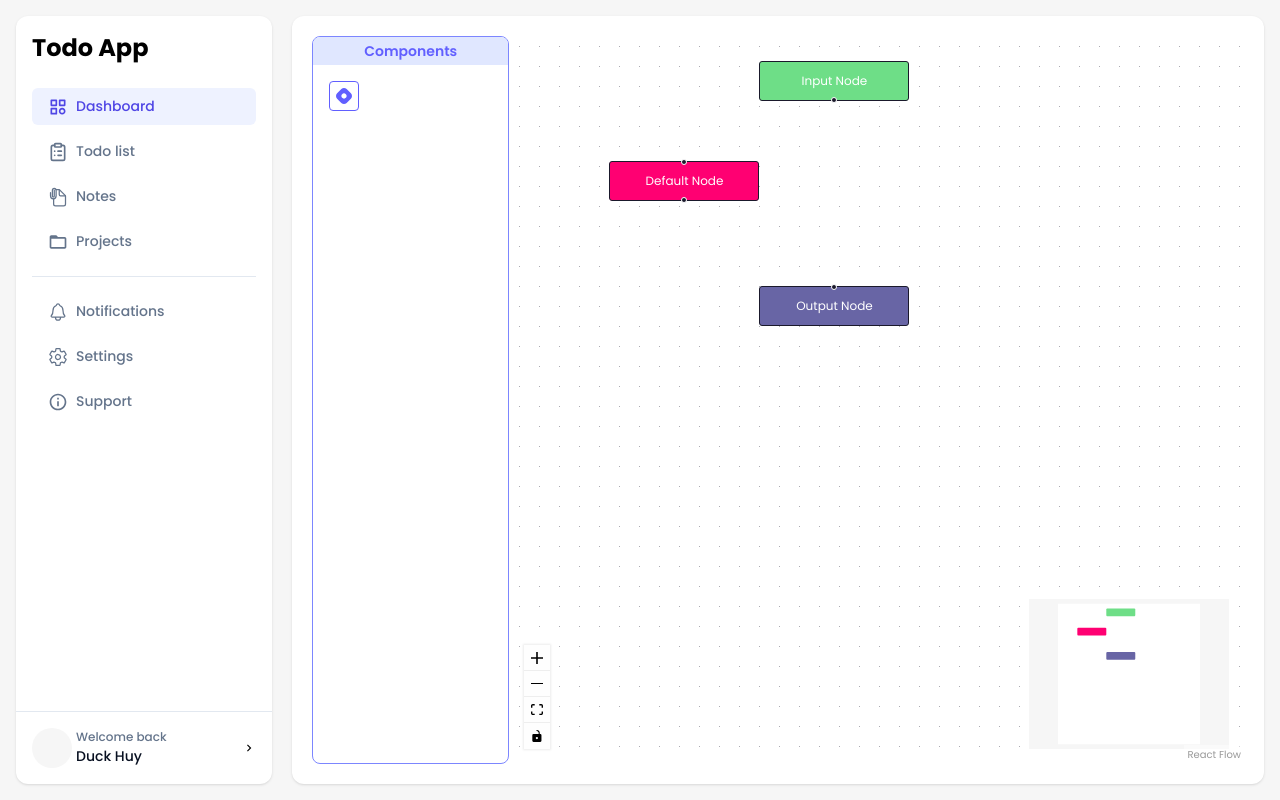
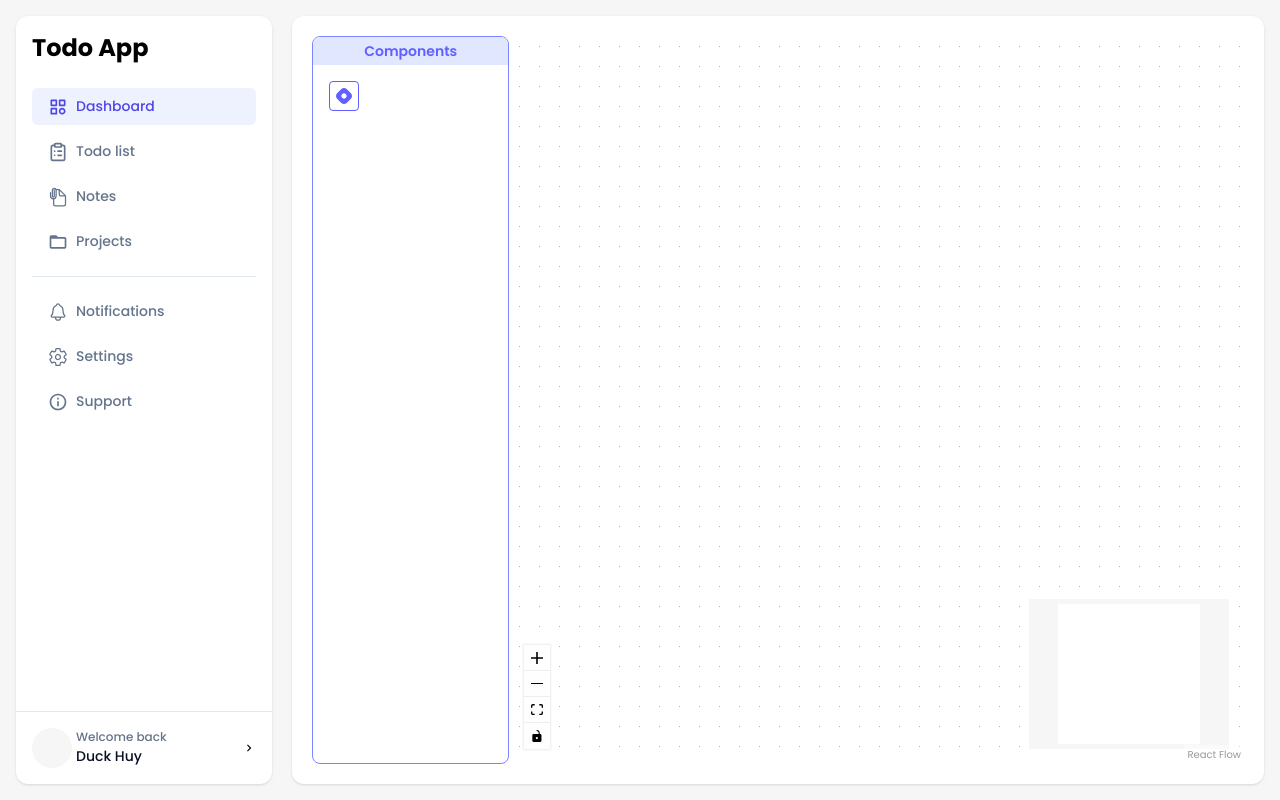
Before and after one commit to dhuy00/Knowly, a React (Vite) app in the folder knowly_frontend/: page /notes/diagram/1 in a window 1280 px wide. Built offline with nearby package versions, Linux system fonts and the light colour scheme.

Commit message:
add useNode hook for diagram editor

```diff
--- a/knowly_frontend/src/components/diagram/DiagramEditor.tsx
+++ b/knowly_frontend/src/components/diagram/DiagramEditor.tsx
@@ -1,19 +1,23 @@
-import BreadCumb from "../common/BreadCumb";
+// import BreadCumb from "../common/BreadCumb";
 import {
   ReactFlow,
   Background,
   Controls,
   applyEdgeChanges,
-  applyNodeChanges,
   addEdge,
   MiniMap
 } from "@xyflow/react";
 import "@xyflow/react/dist/style.css";
-import { React, useState, useCallback } from "react";
-import type { Edge } from "@xyflow/react";
+import React, { useState, useCallback, useEffect } from "react";
 import DiagramToolbar from "./DiagramToolbar";
+import { useNode } from "../../hooks/useNode";
+import type { Node, Edge } from "@xyflow/react";
 
 const DiagramEditor = () => {
+  const initialNodes: Node[] = [];
+
+  const { nodes, onNodesChange, addNode, updateNodeLabel, deleteNode } = useNode({ initialNodes });
+
   const nodeColor = (node) => {
     switch (node.type) {
       case "input":
@@ -25,46 +29,16 @@ const DiagramEditor = () => {
     }
   };
 
-  const breadCumbPath = [
-    { label: "Notes", href: "/notes" },
-    { label: "Myle", href: "/notes/1" },
-    { label: "First diagram", active: true },
-  ];
+  // const breadCumbPath = [
+  //   { label: "Notes", href: "/notes" },
+  //   { label: "Myle", href: "/notes/1" },
+  //   { label: "First diagram", active: true },
+  // ];
 
-  const initialNodes = [
-    {
-      id: "1",
-      type: "input",
-      data: { label: "Input Node" },
-      position: { x: 250, y: 25 },
-      style: { backgroundColor: "#6ede87", color: "white" },
-    },
-
-    {
-      id: "2",
-      data: { label: <div>Default Node</div> },
-      position: { x: 100, y: 125 },
-      style: { backgroundColor: "#ff0072", color: "white" },
-    },
-    {
-      id: "3",
-      type: "output",
-      data: { label: "Output Node" },
-      position: { x: 250, y: 250 },
-      style: { backgroundColor: "#6865A5", color: "white" },
-    },
-  ];
 
   const initialEdges: Edge[] = [];
 
-  const [nodes, setNodes] = useState(initialNodes);
   const [edges, setEdges] = useState(initialEdges);
-
-  const onNodesChange = useCallback(
-    (changes) =>
-      setNodes((nodeSnapshot) => applyNodeChanges(changes, nodeSnapshot)),
-    []
-  );
 
   const onEdgesChange = useCallback(
     (changes) =>
@@ -79,13 +53,14 @@ const DiagramEditor = () => {
 
   return (
     <div className="bg-background-primary h-full w-full rounded-xl p-5 shadow-sm overflow-hidden flex">
-        <DiagramToolbar/>
+      <DiagramToolbar addNode={addNode}/>
       <ReactFlow
         nodes={nodes}
         edges={edges}
         onNodesChange={onNodesChange}
         onEdgesChange={onEdgesChange}
         onConnect={onConnect}
+        deleteKeyCode={["Delete"]}
       >
         <Background />
         <MiniMap nodeColor={nodeColor} nodeStrokeWidth={3} zoomable pannable />
--- a/knowly_frontend/src/components/diagram/DiagramToolbar.tsx
+++ b/knowly_frontend/src/components/diagram/DiagramToolbar.tsx
@@ -1,14 +1,25 @@
 import React from "react";
 import { FaHashnode } from "react-icons/fa6";
+import type { AddNodeFunction } from "../../hooks/useNode";
 
-const DiagramToolbar = () => {
+interface DiagramToolbarProp {
+  addNode: AddNodeFunction,
+}
+
+const DiagramToolbar: React.FC<DiagramToolbarProp> = ({addNode}) => {
+
+  const handleAddNode = () => {
+    addNode();
+  }
+
   return (
     <div className="w-[250px] border border-indigo-400 rounded-lg flex flex-col overflow-hidden">
       <span className="text-center bg-indigo-100 w-full text-sm font-semibold py-1 text-indigo-500">
         Components
       </span>
       <div className="p-4">
-        <div className="border w-fit py-1.5 px-1.5 rounded-sm text-indigo-500 hover:bg-indigo-100 cursor-pointer">
+        <div className="border w-fit py-1.5 px-1.5 rounded-sm text-indigo-500 hover:bg-indigo-100 cursor-pointer"
+        onClick={handleAddNode}>
           <FaHashnode />
         </div>
       </div>
--- /dev/null
+++ b/knowly_frontend/src/hooks/useNode.ts
@@ -0,0 +1,88 @@
+import { useCallback, useState } from "react";
+import { applyNodeChanges } from  "@xyflow/react";
+import type { Node, XYPosition, NodeChange }  from "@xyflow/react";
+
+type UseNodeProps = {
+  initialNodes: Node[];
+};
+
+export const useNode = ({ initialNodes }: UseNodeProps) => {
+  const [nodes, setNodes] = useState<Node[]>(initialNodes);
+
+  const onNodesChange = useCallback((changes: NodeChange[]) => {
+    setNodes((nds) => applyNodeChanges(changes, nds));
+  }, []);
+
+  const addNode = (label: string = "New Node", position?: XYPosition) => {
+    const newNode: Node = {
+      id: crypto.randomUUID(),
+      data: { label },
+      position: position ?? {
+        x: Math.random() * 400,
+        y: Math.random() * 400,
+      },
+      style: {
+        backgroundColor: "#3fc5cc",
+        color: "#333",
+      },
+    };
+
+    setNodes((prev) => [...prev, newNode]);
+  };
+
+  const updateNodeLabel = (id: string, newLabel: string) => {
+    setNodes((prev) =>
+      prev.map((node) =>
+        node.id === id
+          ? {
+              ...node,
+              data: {
+                ...node.data,
+                label: newLabel,
+              },
+            }
+          : node
+      )
+    );
+  };
+
+  const updateNodeData = (id: string, data: Partial<Node["data"]>) => {
+    setNodes((prev) =>
+      prev.map((node) =>
+        node.id === id
+          ? {
+              ...node,
+              data: {
+                ...node.data,
+                ...data,
+              },
+            }
+          : node
+      )
+    );
+  };
+
+  const deleteNode = (id: string) => {
+    setNodes((prev) => prev.filter((node) => node.id !== id));
+  };
+
+  const deleteSelectedNodes = () => {
+    setNodes((prev) => prev.filter((node) => !node.selected));
+  };
+
+  return {
+    nodes,
+    setNodes,
+    onNodesChange,
+    addNode,
+    updateNodeLabel,
+    updateNodeData,
+    deleteNode,
+    deleteSelectedNodes,
+  };
+};
+
+export type AddNodeFunction = (
+  label?: string,
+  position?: XYPosition
+) => void;
--- a/knowly_frontend/src/index.css
+++ b/knowly_frontend/src/index.css
@@ -98,3 +98,8 @@ blockquote {
 .ProseMirror p span {
   font-size: inherit;
 }
+
+.react-flow__node.selected {
+  border-color: transparent !important;
+  box-shadow: 0 0 0 1.5px #5766ee !important;
+}
```
Also changed, not shown: knowly_frontend/src/types/diagram.ts (added). Lines whose indentation alone changed are shown as unchanged.
